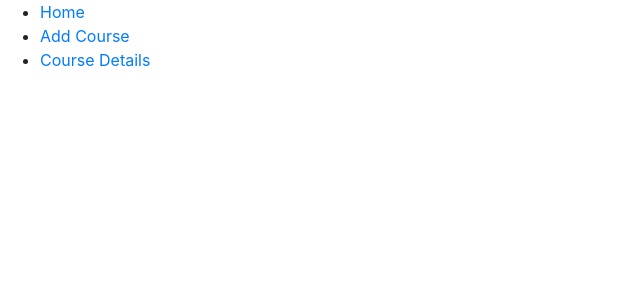
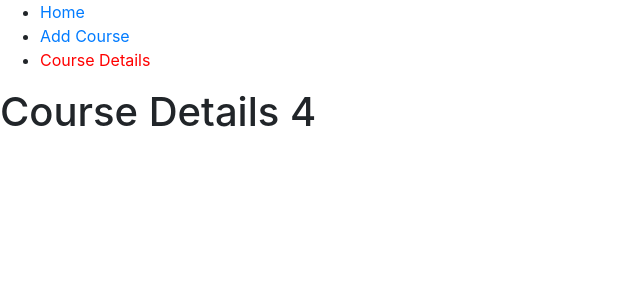
Before and after one commit to prashdeep/react-course-flix, a React (Create React App) app: page /courses/4 in a window 1280 px wide. Shown: the top 300 px of the page, without its empty margins (0-640 px from the left). Built offline with nearby package versions, Linux system fonts and the light colour scheme.

Commit message:
committing the changes

```diff
--- a/src/components/AddCourse.js
+++ b/src/components/AddCourse.js
@@ -8,15 +8,15 @@ class AddCourse extends React.Component {
                 <div className="col-md-6">
                 <form>
                         <div className="form-group">
-                            <label for="name">Course Name</label>
+                            <label >Course Name</label>
                             <input type="text" className="form-control" id="courseName" aria-describedby="courseName" placeholder="Enter Course Name"/>
                         </div>
                         <div className="form-group">
-                            <label for="price">Course Price </label>
+                            <label >Course Price </label>
                             <input type="text" class="form-control" id="price" placeholder="Price"/>
                         </div>
                         <div className="form-group">
-                            <label for="duration">Course Duration </label>
+                            <label >Course Duration </label>
                             <input type="text" class="form-control" id="duration" placeholder="Price"/>
                         </div>
 
--- /dev/null
+++ b/src/components/CourseDetail.js
@@ -0,0 +1,13 @@
+import React from 'react';
+
+class CourseDetails extends React.Component {
+
+    constructor(props){
+        super(props);
+    }
+
+    render(){
+        return(<h1>Course Details {this.props.selectedCourseId}</h1>)
+    }
+}
+export default CourseDetails;
--- a/src/index.js
+++ b/src/index.js
@@ -4,6 +4,7 @@ import App from './App';
 import 'bootstrap/dist/css/bootstrap.min.css';
 import {BrowserRouter, Route, NavLink} from 'react-router-dom';
 import AddCourse from './components/AddCourse';
+import CourseDetail from './components/CourseDetail';
 
 ReactDOM.render(
     <BrowserRouter>
@@ -15,15 +16,16 @@ ReactDOM.render(
                 <NavLink  activeStyle={{color:'red'}} exact to="/add">Add Course</NavLink>
             </li>
             <li>
-                <NavLink activeStyle={{color:'red'}} exact to="/details">Course Details</NavLink>
+                <NavLink activeStyle={{color:'red'}} exact to="/courses/4">Course Details</NavLink>
             </li>
         </ul>
        <Route path="/" exact component={App}/>
        <Route path="/add" exact component={AddCourse}/>
 
-       <Route path="/details" exact render={
-           ()=>{
-              return (<h1>This is Course details page</h1>)
+       <Route path="/courses/:id" exact render={
+           ({match})=>{
+               console.log(match);
+              return (<CourseDetail selectedCourseId={match.params.id}/>)
             }
         }/>
     </BrowserRouter>,
```
